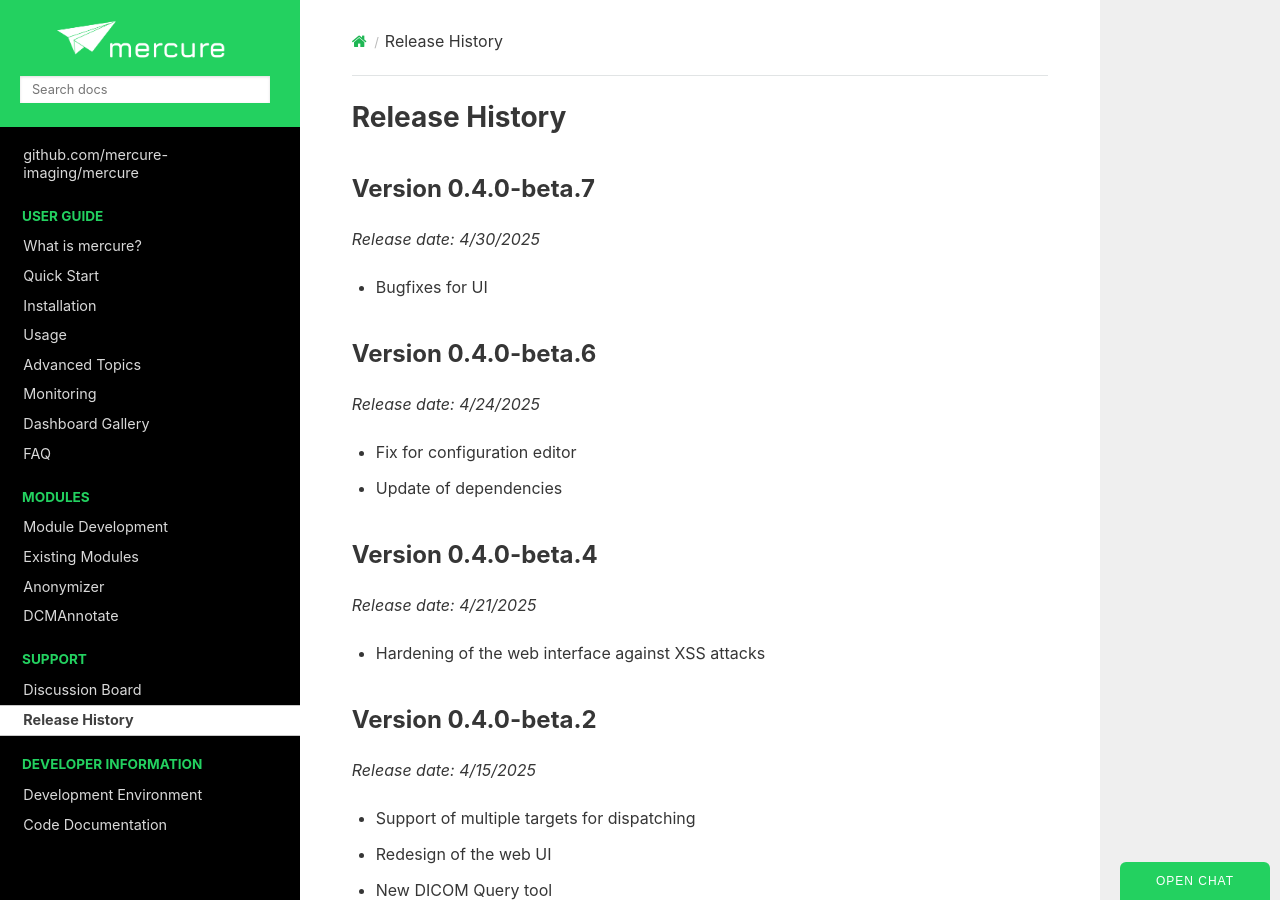
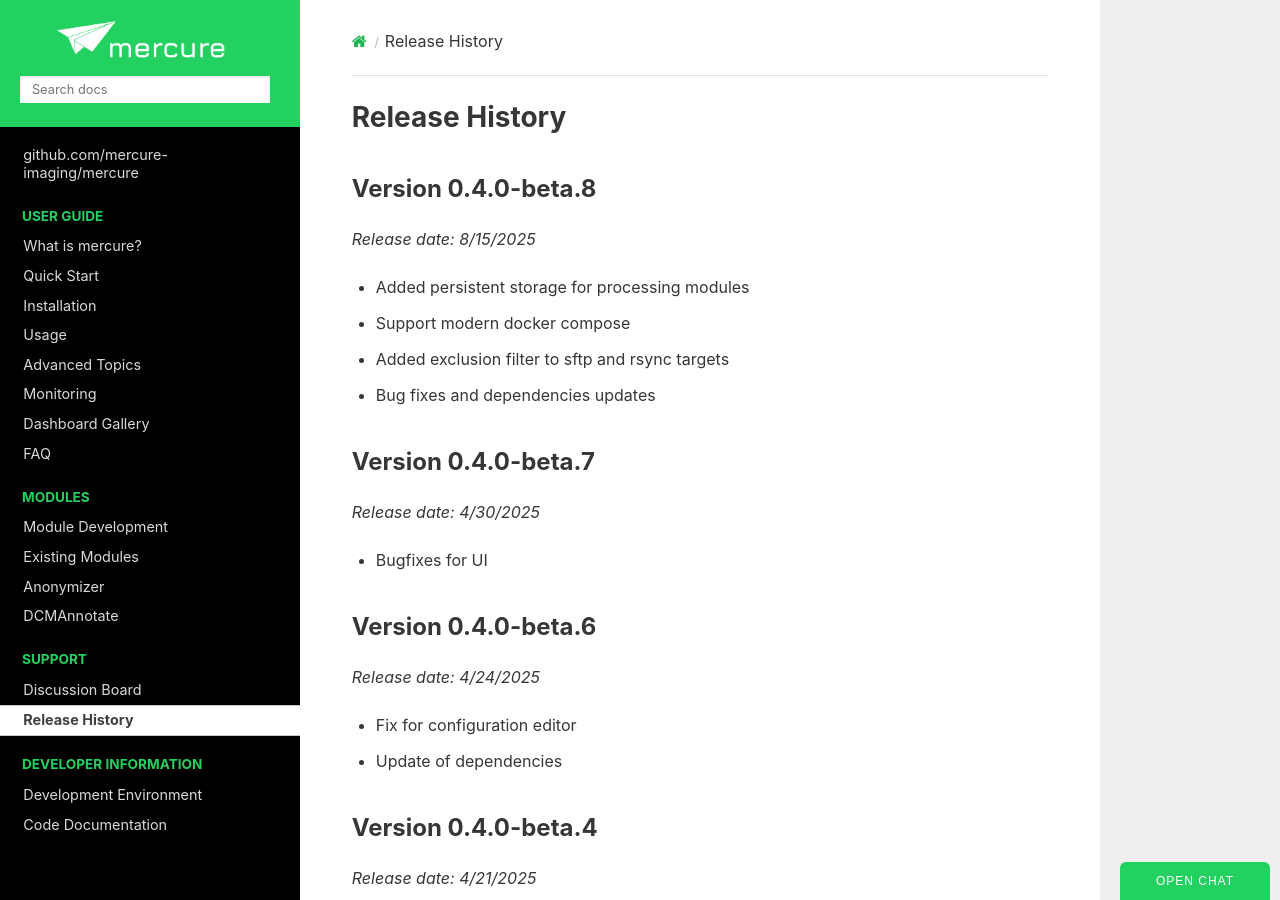
Before and after one commit to mercure-imaging/mercure, a Sphinx documentation site: the page built from docs/releases.rst, in a window 1280 px wide and 900 px high. Built offline with Sphinx 7.4.7 and the Read the Docs theme 3.1.0, drawn with Linux system fonts in a browser that asks for light colours.

Commit message:
fix for test and update version

```diff
--- a/docs/releases.rst
+++ b/docs/releases.rst
@@ -1,5 +1,14 @@
 Release History
 ===============
+
+Version 0.4.0-beta.8
+---------------------
+*Release date: 8/15/2025*
+
+* Added persistent storage for processing modules
+* Support modern docker compose
+* Added exclusion filter to sftp and rsync targets
+* Bug fixes and dependencies updates
 
 Version 0.4.0-beta.7
 ---------------------
```
Also changed, not shown: 2 other files.
